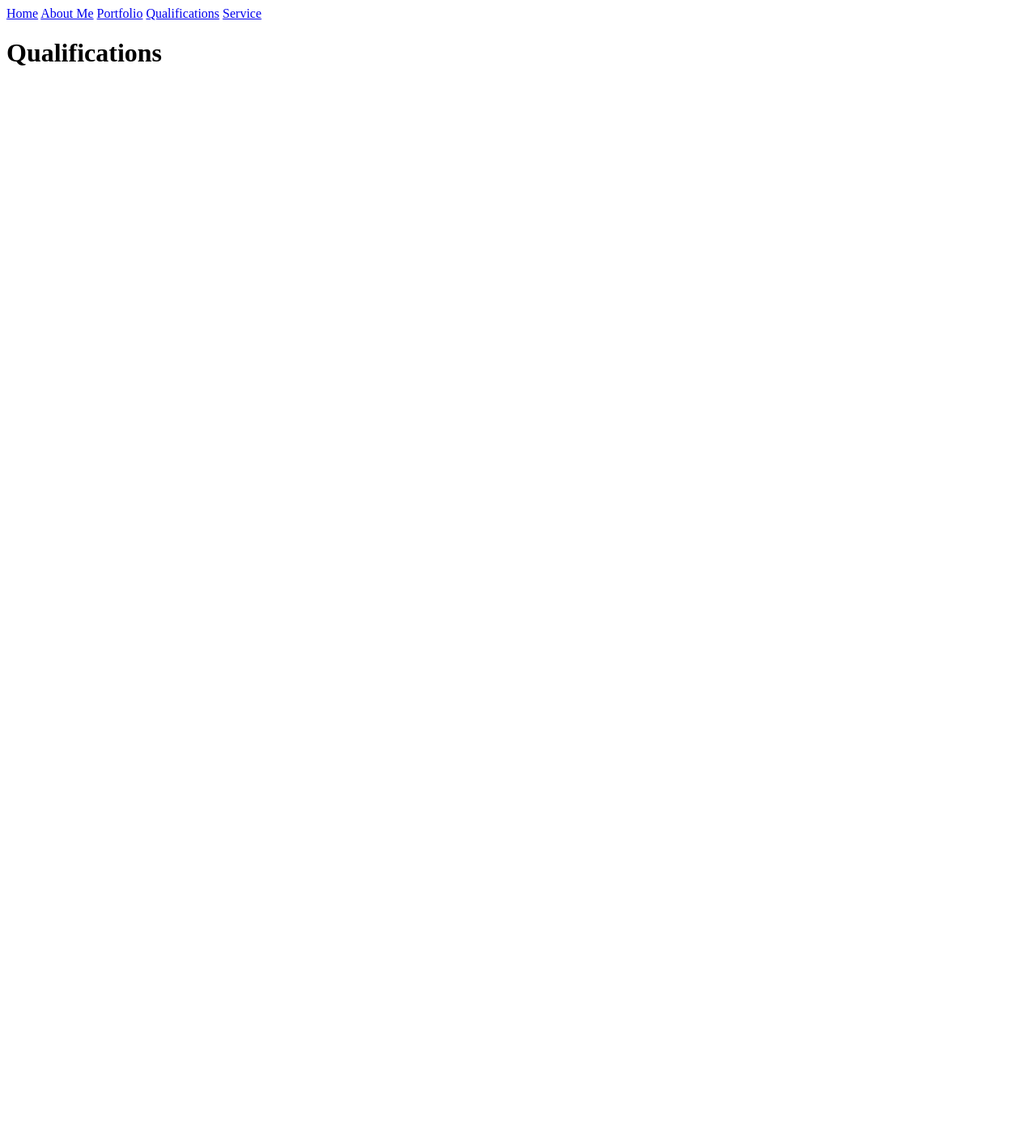
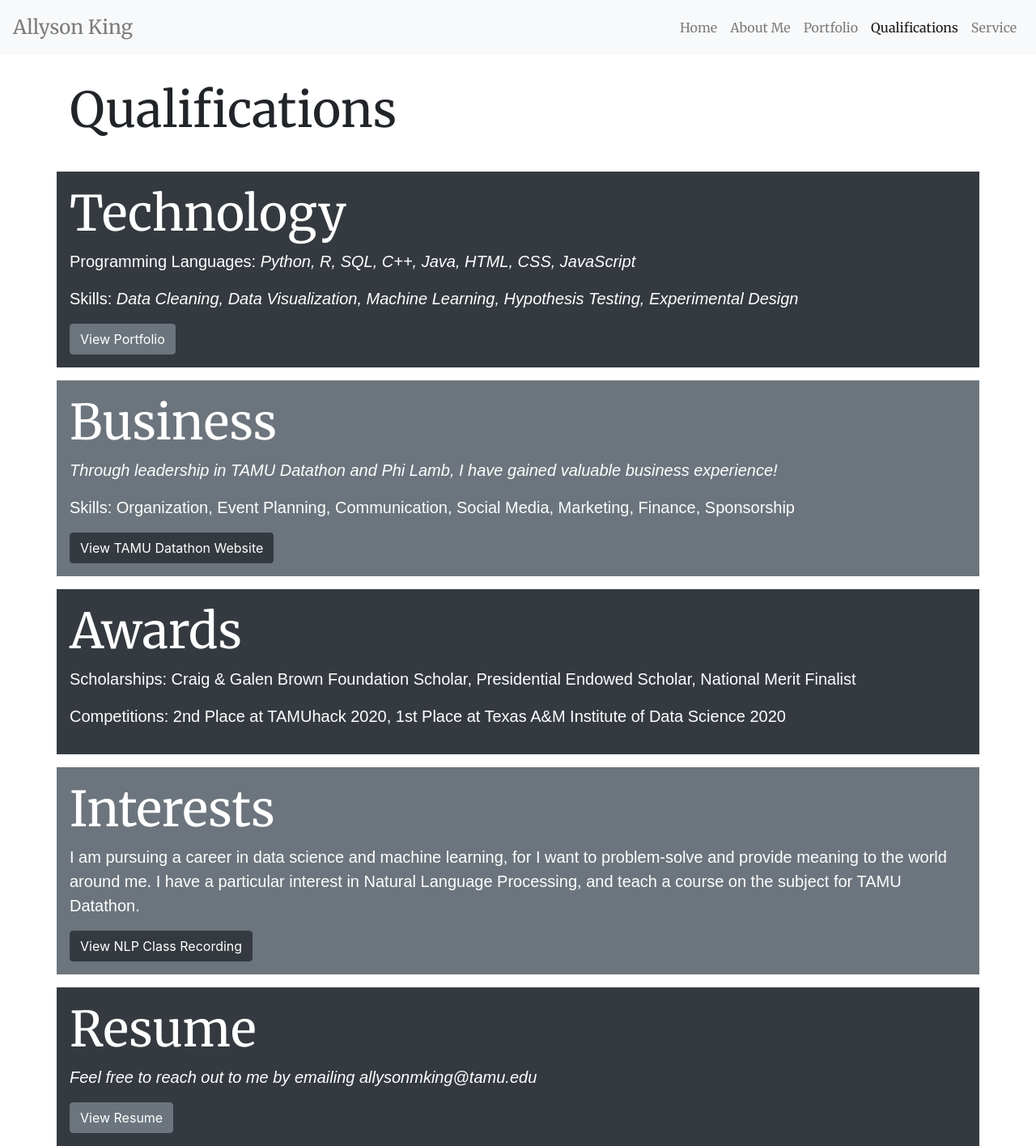
Before and after one commit to allysonmking/CSCE315, a plain HTML site: page Projects/qualifications.html in a window 1280 px wide. Shown: the whole page at 81% size. Before the commit the page ends 800 px from the top, so only its background shows below. Drawn offline with nearby package versions, Linux system fonts and the light colour scheme; a web font is replaced by a local one.

Commit message:
updated qualifications page

```diff
--- a/Projects/index.css
+++ b/Projects/index.css
@@ -8,6 +8,12 @@
   display: flex;
 }
 
+h1 {
+  Font-Family: 'Merriweather', Serif;
+  Font-Size: 72px;
+  Text-Align: center
+}
+
 h2 {
   Font-Family: 'Merriweather', Serif;
   Font-Size: 60px;
@@ -16,6 +22,11 @@ h2 {
 h3 {
   Font-Family: 'Merriweather', Serif;
   Font-Size: 30px;
+}
+
+h4 {
+  Font-Family: 'Muli', Sans-Serif;
+  Font-Size: 24px
 }
 
 p {
@@ -29,9 +40,3 @@ p {
 .nav-link{
   Font-Family: 'Merriweather', Serif;
 }
-
-.verse{
-  Font-Family: 'Muli', Sans-Serif;
-  Font-Size: 20px;
-  ital
-}
--- a/Projects/qualifications.html
+++ b/Projects/qualifications.html
@@ -1,16 +1,95 @@
-<html>
+<!DOCTYPE html>
 <head>
     <title> Qualifications </title>
+
+    <link rel="stylesheet" href="https://maxcdn.bootstrapcdn.com/bootstrap/4.5.2/css/bootstrap.min.css">
+    <link rel="stylesheet" href="index.css">
+    <link href="https://fonts.googleapis.com/css?family=Merriweather|Muli:300" rel="stylesheet">
+
+    <script src="https://ajax.googleapis.com/ajax/libs/jquery/3.5.1/jquery.min.js"></script>
+    <script src="https://cdnjs.cloudflare.com/ajax/libs/popper.js/1.16.0/umd/popper.min.js"></script>
+    <script src="https://maxcdn.bootstrapcdn.com/bootstrap/4.5.2/js/bootstrap.min.js"></script>
+
+    <meta name="viewport" content="width=device-width, initial-scale=1">
+    <meta charset="utf-8">
 </head>
 <body>
-    <div class="topnav">
-        <a href="index.html">Home</a>
-        <a href="about.html">About Me</a>
-        <a href="portfolio.html">Portfolio</a>
-        <a class="active" href="qualifications.html">Qualifications</a>
-        <a href="service.html">Service</a>
+    <nav class="navbar navbar-expand-lg navbar-light bg-light">
+        <span class="navbar-text"> Allyson King </span>
+        <div class="collapse navbar-collapse" id="navbarText">
+          <ul class="navbar-nav ml-auto">
+            <li class="nav-item">
+              <a class="nav-link" href="index.html">Home</a>
+            </li>
+            <li class="nav-item">
+              <a class="nav-link" href="about.html">About Me</a>
+            </li>
+            <li class="nav-item">
+              <a class="nav-link" href="portfolio.html">Portfolio</a>
+            </li>
+            <li class="nav-item active">
+                <a class="nav-link" href="qualifications.html">Qualifications<span class="sr-only">(current)</span></a>
+            </li>
+            <li class="nav-item">
+                <a class="nav-link" href="service.html">Service</a>
+            </li>
+          </ul>
+        </div>
+      </nav>
+    <div class="container p-3 my-3">
+        <div class="row">
+            <div class="col d-flex justify-content-center">
+                <h2>Qualifications</h2>
+            </div>
+        </div>
     </div>
-
-    <h1> Qualifications </h1>
+    <div class="container p-3 my-3 bg-dark text-white">
+        <div class="row">
+            <div class="col">
+                <h2>Technology</h2>
+                <p>Programming Languages: <i>Python, R, SQL, C++, Java, HTML, CSS, JavaScript</i></p>
+                <p>Skills: <i>Data Cleaning, Data Visualization, Machine Learning, Hypothesis Testing, Experimental Design</i></p>
+                <a href="portfolio.html" class="btn btn-secondary">View Portfolio</a>
+            </div>
+        </div>
+    </div>
+    <div class="container p-3 my-3 bg-secondary text-white">
+        <div class="row">
+            <div class="col">
+                <h2>Business</h2>
+                <p><i> Through leadership in TAMU Datathon and Phi Lamb, I have gained valuable business experience!</i></p>
+                <p> Skills: Organization, Event Planning, Communication, Social Media, Marketing, Finance, Sponsorship</p>
+                <a href="https://www.tamudatathon.com" class="btn btn-dark">View TAMU Datathon Website</a>
+            </div>
+        </div>
+    </div>
+    <div class="container p-3 my-3 bg-dark text-white">
+        <div class="row">
+            <div class="col">
+                <h2>Awards</h2>
+                <p> Scholarships: Craig & Galen Brown Foundation Scholar, Presidential Endowed Scholar, National Merit Finalist</p>
+                <p> Competitions: 2nd Place at TAMUhack 2020, 1st Place at Texas A&M Institute of Data Science 2020</p>
+            </div>
+        </div>
+    </div>
+    <div class="container p-3 my-3 bg-secondary text-white">
+        <div class="row">
+            <div class="col">
+                <h2>Interests</h2>
+                <p> I am pursuing a career in data science and machine learning, for I want to problem-solve and provide meaning to the world around me.
+                    I have a particular interest in Natural Language Processing, and teach a course on the subject for TAMU Datathon. </p>
+                <a href="https://tamudatathon.com/events/activities/intro_nlp" class="btn btn-dark">View NLP Class Recording</a>
+            </div>
+        </div>
+    </div>
+    <div class="container p-3 bg-dark text-white">
+        <div class="row">
+            <div class="col">
+                <h2>Resume</h2>
+                <p><i>Feel free to reach out to me by emailing allysonmking@tamu.edu</i></p>
+                <a href="allyson_king_resume.pdf" class="btn btn-secondary">View Resume</a>
+            </div>
+        </div>
+    </div>
 </body>
 </html>
```
Also changed, not shown: Projects/about.html (+10 -2 lines), Projects/index.html (+28 -16 lines), 6 other files.
